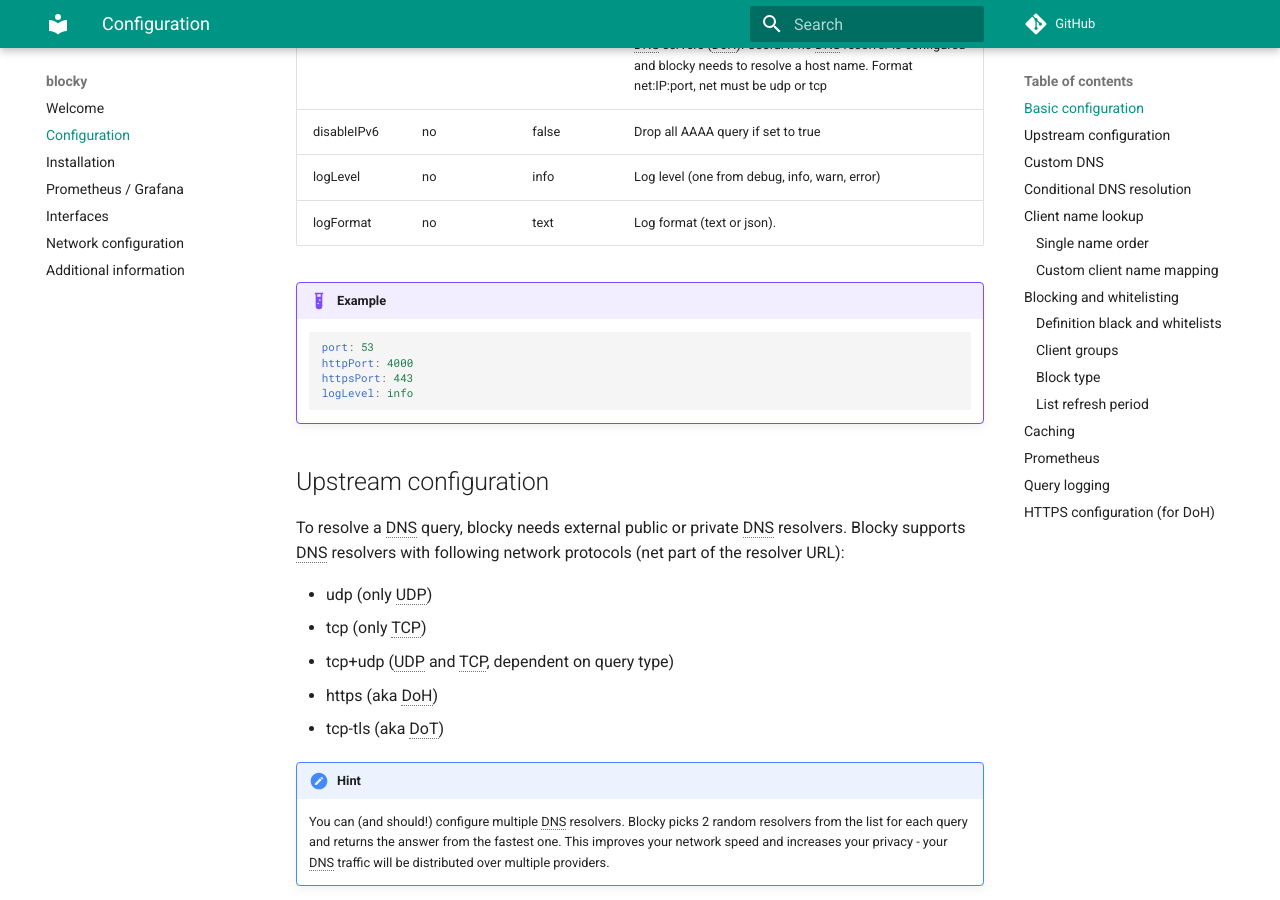
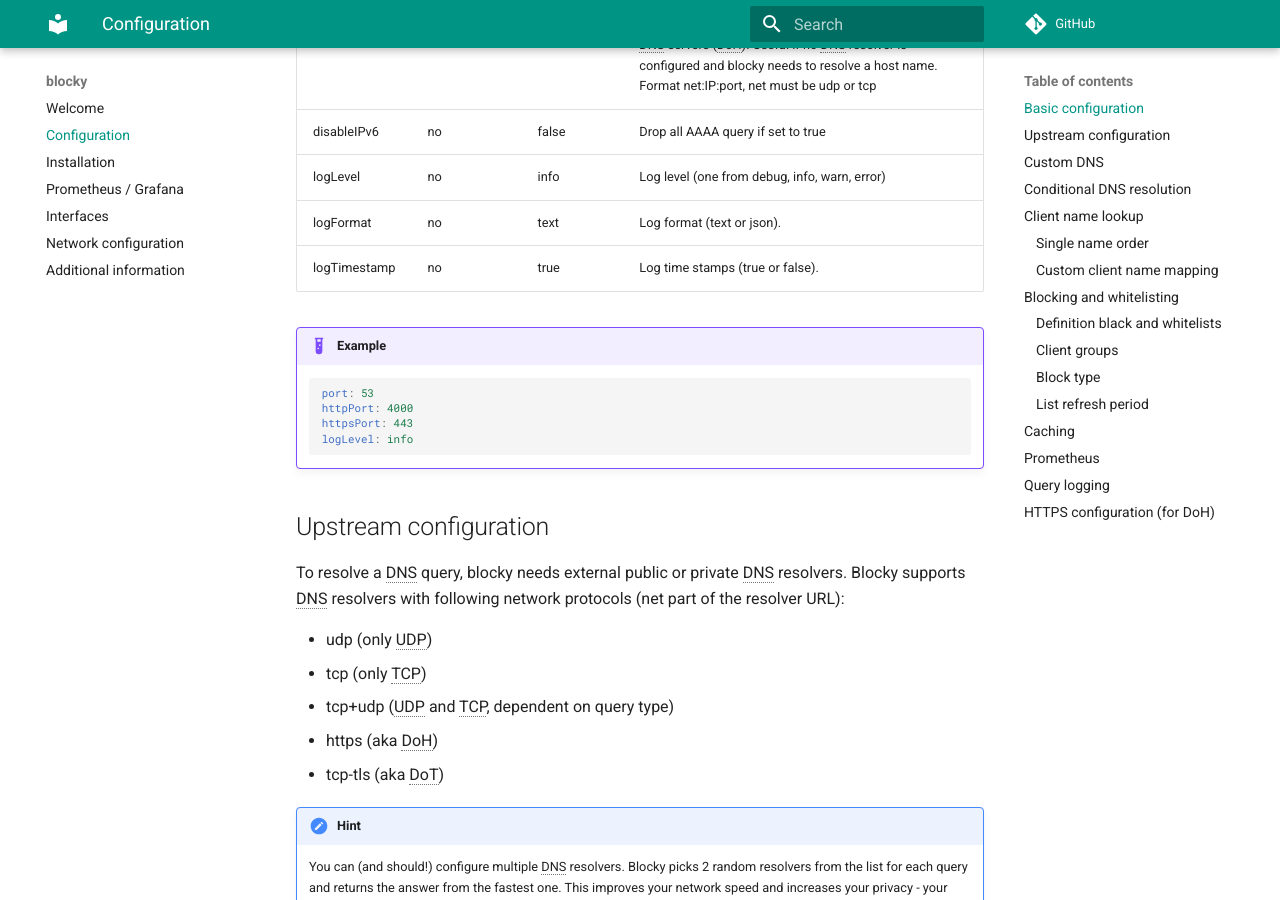
Before and after one commit to 0xERR0R/blocky, an MkDocs documentation site: the page built from docs/configuration.md, in a window 1280 px wide and 900 px high, scrolled down 695 px. Built offline with MkDocs 1.6.1 and Material for MkDocs 9.7.7, drawn with Linux system fonts in a browser that asks for light colours; comment, search, counter and statistics services are not loaded.

Commit message:
#182: added documentation of logTimestamp configuration property

```diff
--- a/docs/config.yml
+++ b/docs/config.yml
@@ -125,3 +125,5 @@
 logLevel: info
 # optional: Log format (text or json). Default: text
 logFormat: text
+# optional: log timestamps. Default: true
+logTimestamp: true
--- a/docs/configuration.md
+++ b/docs/configuration.md
@@ -16,6 +16,7 @@
 | disableIPv6     | no        | false              | Drop all AAAA query if set to true
 | logLevel        | no        | info               | Log level (one from debug, info, warn, error) |
 | logFormat       | no        | text               | Log format (text or json). |
+| logTimestamp    | no        | true               | Log time stamps (true or false). |
 
 !!! example
 
```
